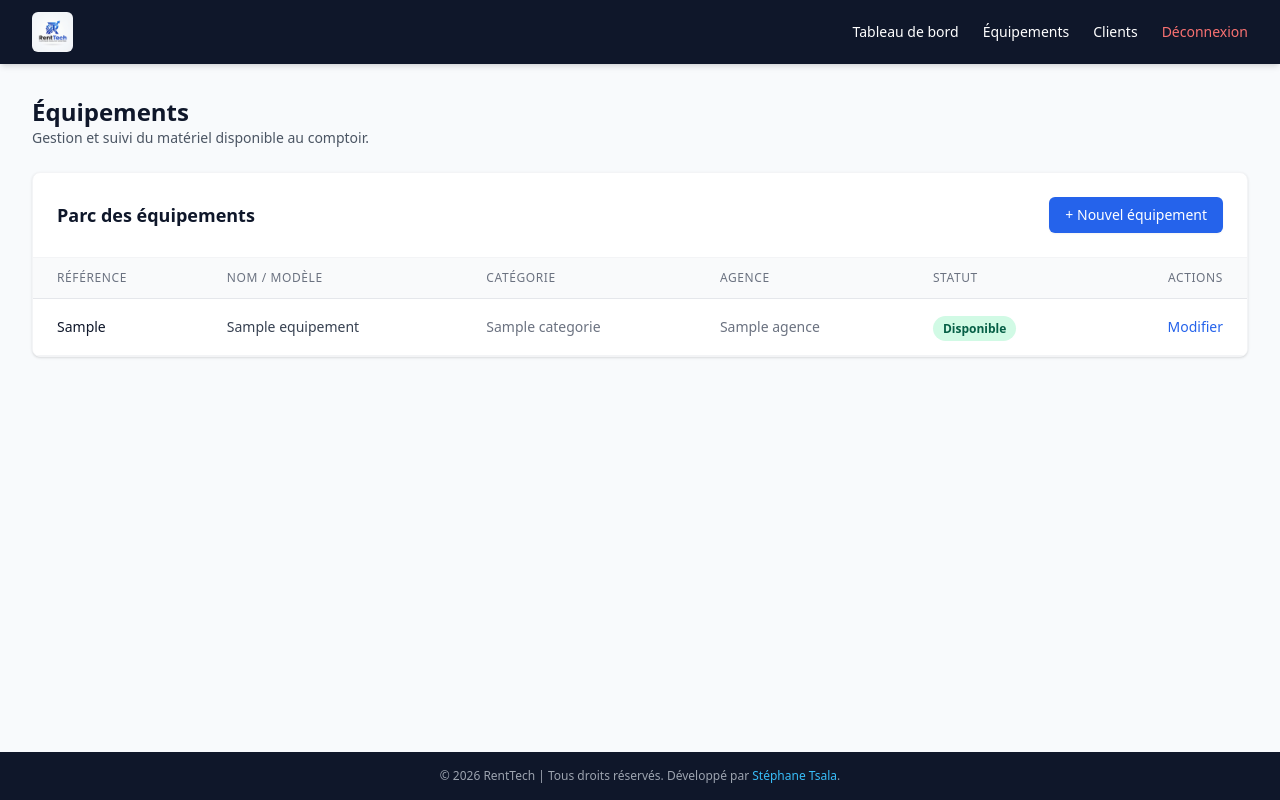
After one commit to tsalajunior/rent-tech-application, a Django app: page /equipements/ in a window 1280 px wide. The commit adds this page. Run offline with Django 5.2, Linux system fonts and the light colour scheme; a user stored in the database is signed in; tables that the repository leaves empty hold one stand-in row (values such as "Sample post"); some libraries are stand-ins or nearby versions.

Commit message:
gestion de la page des equipements

```diff
--- a/config/settings.py
+++ b/config/settings.py
@@ -18,7 +18,7 @@ SECRET_KEY = "django-insecure-*bl_q$$t-0k*ih835%#clu5i1%n00ra#xxxjyg=q%uwk0vy5!h
 # SECURITY WARNING: don't run with debug turned on in production!
 DEBUG = True
 
-ALLOWED_HOSTS = ["127.0.0.1", "localhost", "192.168.1.10"]
+ALLOWED_HOSTS = ["127.0.0.1", "localhost", "192.168.1.48"]
 
 
 # Application definition
--- a/core/admin.py
+++ b/core/admin.py
@@ -18,8 +18,8 @@ class CategorieAdmin(admin.ModelAdmin):
 
 @admin.register(Equipement)
 class EquipementAdmin(admin.ModelAdmin):
-    list_display = ("reference", "nom", "prix_journalier", "categorie", "agence")
-    list_filter = ("categorie", "agence")
+    list_display = ("reference", "nom", "prix_journalier", "categorie", "agence", "statut")
+    list_filter = ("categorie", "agence", "statut")
     search_fields = ("reference", "nom")
 
 
--- a/core/models.py
+++ b/core/models.py
@@ -31,11 +31,21 @@ class Equipement(models.Model):
     Modèle représentant un équipement.
     """
 
+    # Choix de statuts pour un équipement de location
+    STATUT_CHOICES = [
+        ("disponible", "Disponible"),
+        ("loue", "Loué"),
+        ("maintenance", "En maintenance"),
+    ]
+
     reference = models.CharField(max_length=50, unique=True)
     nom = models.CharField(max_length=150)
     prix_journalier = models.DecimalField(
         max_digits=10, decimal_places=2
     )  # Coût de location par jour
+    statut = models.CharField(
+        max_length=20, choices=STATUT_CHOICES, default="disponible"
+    )
     categorie = models.ForeignKey(
         Categorie, on_delete=models.CASCADE, related_name="equipements"
     )
@@ -115,6 +125,7 @@ class ProfilEmploye(models.Model):
     """
     Modèle représentant le profil d'un employé.
     """
+
     user = models.OneToOneField(User, on_delete=models.CASCADE, related_name="profil")
     agence = models.ForeignKey(
         "Agence",
--- /dev/null
+++ b/core/templates/core/atoms/action_button.html
@@ -0,0 +1,3 @@
+<a href="{{ url }}" class="text-{{ color|default:'renttech-primary' }} hover:opacity-75 font-medium text-sm transition">
+    {{ label }}
+</a>
--- /dev/null
+++ b/core/templates/core/atoms/status_badge.html
@@ -0,0 +1,9 @@
+{% if statut == 'disponible' %}
+<span class="px-2.5 py-1 text-xs font-semibold rounded-full bg-emerald-100 text-emerald-800">Disponible</span>
+{% elif statut == 'loue' %}
+<span class="px-2.5 py-1 text-xs font-semibold rounded-full bg-amber-100 text-amber-800">Loué</span>
+{% elif statut == 'maintenance' %}
+<span class="px-2.5 py-1 text-xs font-semibold rounded-full bg-blue-100 text-blue-800">En maintenance</span>
+{% else %}
+<span class="px-2.5 py-1 text-xs font-semibold rounded-full bg-gray-100 text-gray-800">Inconnu</span>
+{% endif %}
--- /dev/null
+++ b/core/templates/core/molecules/equipment_row.html
@@ -0,0 +1,21 @@
+<tr class="hover:bg-gray-50 transition border-b border-gray-100">
+    <td class="px-6 py-4 whitespace-nowrap text-sm font-medium text-renttech-dark">
+        {{ equipement.reference }}
+    </td>
+    <td class="px-6 py-4 whitespace-nowrap text-sm text-gray-700" title="{{ equipement.nom }}">
+        {{ equipement.nom|truncatechars:30 }}
+    </td>
+    <!-- Nouvelle colonne Catégorie -->
+    <td class="px-6 py-4 whitespace-nowrap text-sm text-gray-500">
+        {{ equipement.categorie|default:"Non spécifiée" }}
+    </td>
+    <td class="px-6 py-4 whitespace-nowrap text-sm text-gray-500">
+        {{ equipement.agence.nom }}
+    </td>
+    <td class="px-6 py-4 whitespace-nowrap">
+        {% include 'core/atoms/status_badge.html' with statut=equipement.statut %}
+    </td>
+    <td class="px-6 py-4 whitespace-nowrap text-right text-sm font-medium space-x-3">
+        <a href="#" class="text-renttech-primary hover:underline">Modifier</a>
+    </td>
+</tr>
--- /dev/null
+++ b/core/templates/core/organisms/equipment_table.html
@@ -0,0 +1,48 @@
+<div class="bg-white shadow rounded-lg overflow-hidden border border-gray-100">
+    <div class="p-6 border-b border-gray-100 flex justify-between items-center">
+        <h2 class="text-lg font-bold text-renttech-dark">Parc des équipements</h2>
+        <!-- Bouton d'ajout d'un nouvel équipement -->
+        <a href="#"
+            class="bg-renttech-primary hover:opacity-90 text-white px-4 py-2 rounded-md text-sm font-medium transition shadow-sm">
+            + Nouvel équipement
+        </a>
+    </div>
+
+    <div class="overflow-x-auto">
+        <table class="min-w-full divide-y divide-gray-200">
+            <thead class="bg-gray-50">
+                <tr>
+                    <th scope="col"
+                        class="px-6 py-3 text-left text-xs font-medium text-gray-500 uppercase tracking-wider">Référence
+                    </th>
+                    <th scope="col"
+                        class="px-6 py-3 text-left text-xs font-medium text-gray-500 uppercase tracking-wider">Nom /
+                        Modèle</th>
+                    <th scope="col" class="px-6 py-3 text-left text-xs font-medium text-gray-500 uppercase tracking-wider">Catégorie</th>
+                    <th scope="col"
+                        class="px-6 py-3 text-left text-xs font-medium text-gray-500 uppercase tracking-wider">Agence
+                    </th>
+                    <th scope="col"
+                        class="px-6 py-3 text-left text-xs font-medium text-gray-500 uppercase tracking-wider">Statut
+                    </th>
+                    <th scope="col"
+                        class="px-6 py-3 text-right text-xs font-medium text-gray-500 uppercase tracking-wider">Actions
+                    </th>
+                </tr>
+            </thead>
+            <tbody class="bg-white divide-y divide-gray-200">
+                {% if equipements %}
+                {% for equipement in equipements %}
+                {% include 'core/molecules/equipment_row.html' with equipement=equipement %}
+                {% endfor %}
+                {% else %}
+                <tr>
+                    <td colspan="5" class="px-6 py-10 text-center text-sm text-gray-500">
+                        Aucun équipement trouvé pour votre agence.
+                    </td>
+                </tr>
+                {% endif %}
+            </tbody>
+        </table>
+    </div>
+</div>
--- /dev/null
+++ b/core/templates/core/pages/liste_equipements.html
@@ -0,0 +1,18 @@
+{% extends 'core/templates/base.html' %}
+
+{% block title %}RentTech - Gestion des Équipements{% endblock %}
+
+{% block content %}
+<div class="space-y-6">
+    <!-- En-tête de page -->
+    <div class="flex justify-between items-center">
+        <div>
+            <h1 class="text-2xl font-bold text-renttech-dark">Équipements</h1>
+            <p class="text-gray-600 text-sm">Gestion et suivi du matériel disponible au comptoir.</p>
+        </div>
+    </div>
+
+    <!-- Inclusion de l'Organisme Tableau -->
+    {% include 'core/organisms/equipment_table.html' %}
+</div>
+{% endblock %}
--- a/core/templates/core/templates/base.html
+++ b/core/templates/core/templates/base.html
@@ -39,7 +39,7 @@
 
     <!-- Pied de page -->
     <footer class="bg-renttech-dark text-gray-400 text-center py-4 text-xs">
-        &copy; 2026 RentTech - Logiciel de Gestion d'Agence. Tous droits réservés.
+        &copy; 2026 RentTech | Tous droits réservés.
         Développé par <a href="https://www.linkedin.com/in/stephane-tsala" target="_blank"
             class="text-renttech-lightblue hover:text-renttech-primary transition">Stéphane Tsala</a>.
     </footer>
```
Also changed, not shown: core/templates/core/atoms/button.html (+6 -1 lines), core/templates/core/atoms/user_badge.html (added, +11 -0 lines), core/templates/core/pages/dashboard.html (+4 -3 lines), core/templates/core/pages/login.html (+5 -3 lines), text.txt (+11 -0 lines), core/migrations/0003_equipement_statut.py (added).
